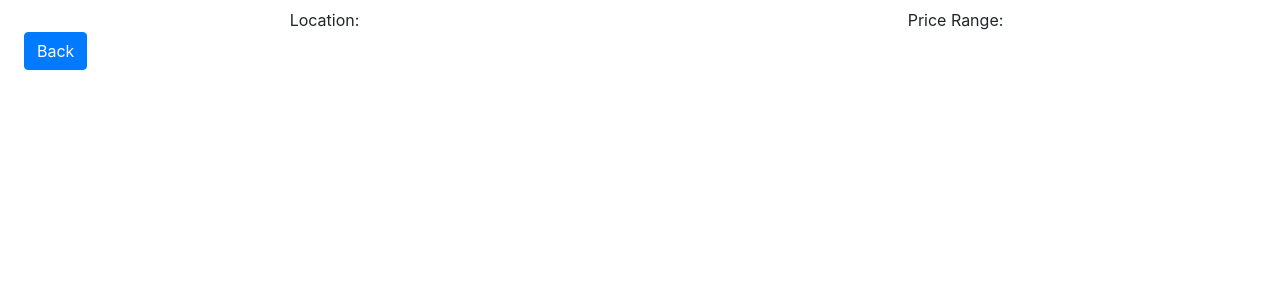
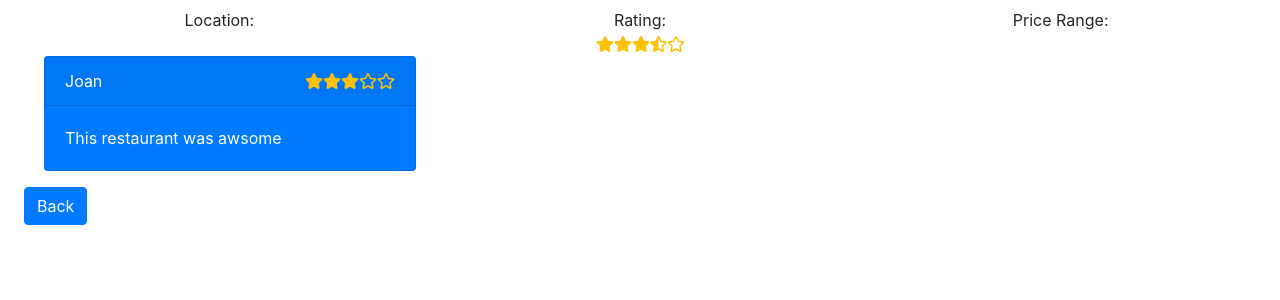
Before and after one commit to LingVuDev/FoodMap, a React (Create React App) app in the folder foodmap-client/: page /restaurants/1 in a window 1280 px wide. Shown: the top 300 px of the page. Built offline with nearby package versions, Linux system fonts and the light colour scheme; no server answers.

Commit message:
Add review card

```diff
--- a/foodmap-client/package.json
+++ b/foodmap-client/package.json
@@ -5,6 +5,7 @@
   "dependencies": {
     "@fortawesome/fontawesome-svg-core": "^1.2.31",
     "@fortawesome/free-solid-svg-icons": "^5.15.0",
+    "@fortawesome/free-regular-svg-icons": "^5.15.0",
     "@fortawesome/react-fontawesome": "^0.1.11",
     "@testing-library/jest-dom": "^4.2.4",
     "@testing-library/react": "^9.3.2",
--- /dev/null
+++ b/foodmap-client/src/components/Reviews.jsx
@@ -0,0 +1,24 @@
+import React from 'react';
+import StarRating from './StarRating';
+
+const Reviews = () => {
+  return (
+    <div className="row mb-2">
+      <div className="col-4 mb-2">
+        <div className="mx-1 card text-white bg-primary">
+          <div className="card-header d-flex justify-content-between">
+            <span>Joan</span>
+            <span>
+              <StarRating rating={3} />
+            </span>
+          </div>
+          <div className="card-body">
+            <div className="card-text">This restaurant was awsome</div>
+          </div>
+        </div>
+      </div>
+    </div>
+  );
+};
+
+export default Reviews;
--- /dev/null
+++ b/foodmap-client/src/components/StarRating.jsx
@@ -0,0 +1,25 @@
+import React from 'react'
+import { FontAwesomeIcon } from '@fortawesome/react-fontawesome';
+import * as fas from '@fortawesome/free-solid-svg-icons';
+import * as far from '@fortawesome/free-regular-svg-icons';
+
+const StarRating = ({ rating }) => {
+  const stars = [];
+  for (let index = 1; index <= 5; index++) {
+    if (index <= rating) {
+      stars.push(<FontAwesomeIcon className="text-warning" key={index} icon={fas.faStar} />)
+    } else if (index === Math.ceil(rating) && !Number.isInteger(rating)) {
+      stars.push(<FontAwesomeIcon className="text-warning" key={index} icon={fas.faStarHalfAlt} />)
+    } else {
+      stars.push(<FontAwesomeIcon className="text-warning" key={index} icon={far.faStar} />)
+    }
+  }
+
+  return (
+    <div>
+      {stars}
+    </div>
+  )
+}
+
+export default StarRating
--- a/foodmap-client/src/routes/DetailPage.jsx
+++ b/foodmap-client/src/routes/DetailPage.jsx
@@ -3,8 +3,8 @@ import { useContext } from 'react';
 import { useHistory, useParams } from 'react-router-dom';
 import RestaurantFinder from '../apis/RestaurantFinder';
 import { RestaurantsContext } from '../context/RestaurantsContext';
-import { FontAwesomeIcon } from '@fortawesome/react-fontawesome';
-import { faMapMarkerAlt } from '@fortawesome/free-solid-svg-icons';
+import StarRating from '../components/StarRating';
+import Reviews from '../components/Reviews';
 
 export const DetailPage = () => {
   const { id } = useParams();
@@ -20,20 +20,26 @@ export const DetailPage = () => {
         setSelectedRestaurant(restaurant);
       }
     });
-  }, [setSelectedRestaurant]);
+  }, [setSelectedRestaurant, id]);
 
   return (
-    <div class="mx-4">
+    <div className="mx-4">
       <h1 className="text-center">
         {selectedRestaurant && selectedRestaurant.name}
       </h1>
-      <div class="row">
-        <div class="col text-center">
+      <div className="row">
+        <div className="col text-center">
           Location: {selectedRestaurant && selectedRestaurant.location}
         </div>
-        <div class="col text-center">
+        <div className="col text-center">
+          Rating: <StarRating rating={3.1} />
+        </div>
+        <div className="col text-center">
             Price Range: {selectedRestaurant && '€'.repeat(selectedRestaurant.price_range)}
         </div>
+      </div>
+      <div className="mx-3">
+        <Reviews />
       </div>
 
       <button
```
Also changed, not shown: 1 other file (tests, documents, lock files or other folders).
